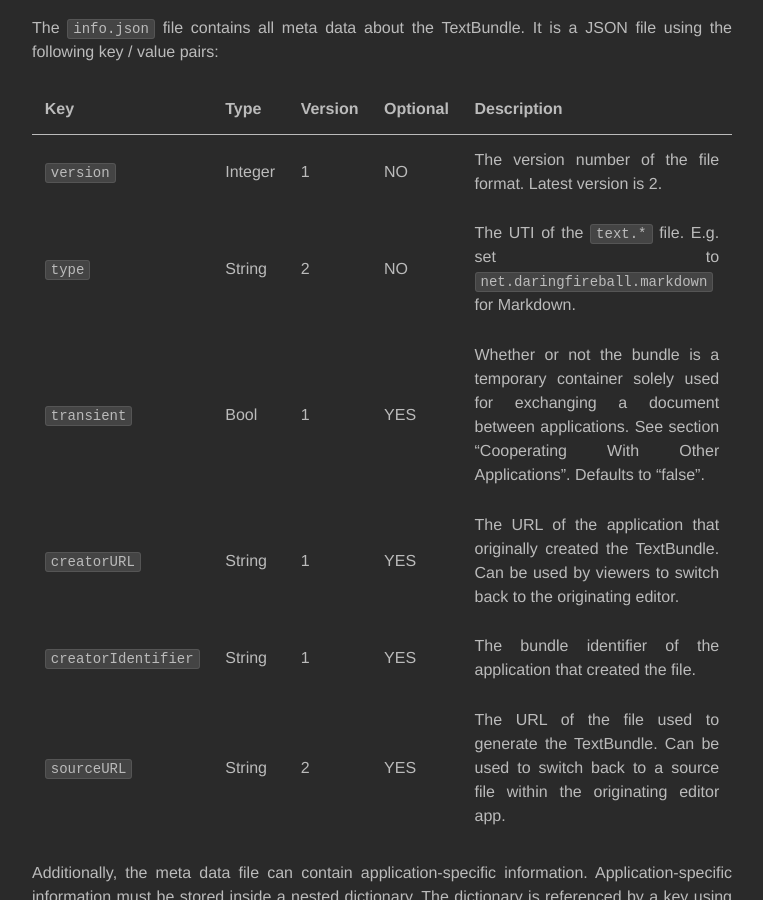
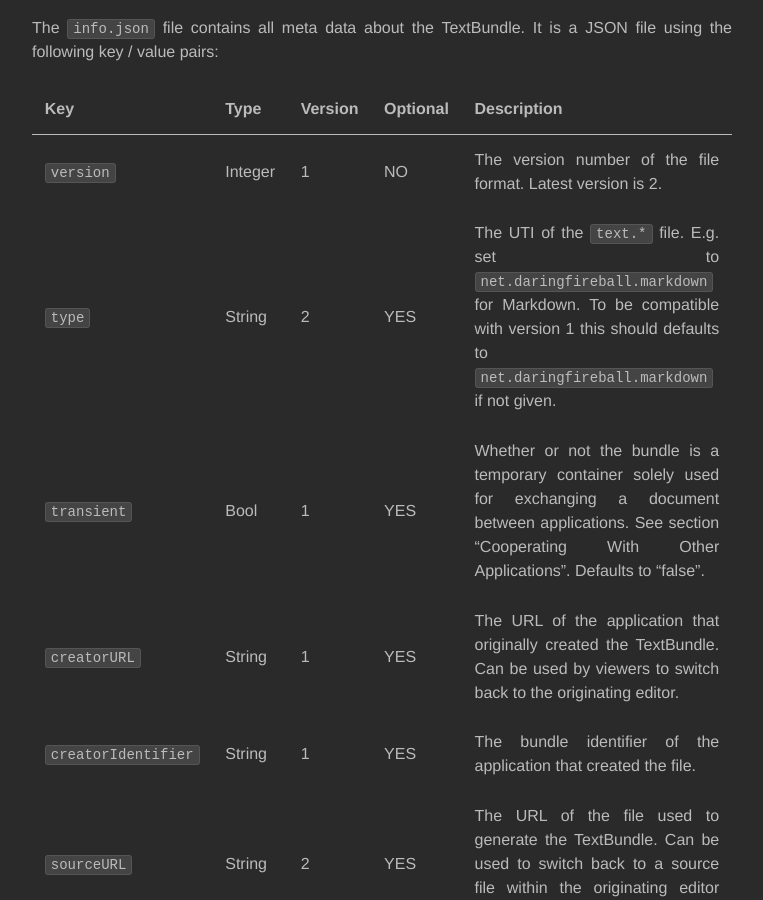
Before and after one commit to textbundle/textbundle.github.io, a Jekyll site: the page built from spec.md, in a window 1280 px wide and 900 px high, scrolled down 1493 px. Shown: the whole window, without its empty margins (258-1021 px from the left). Built offline with Jekyll 4.4.1, drawn with Linux system fonts in a browser that asks for light colours.

Commit message:
Fixes wrongly specified optional type field in spec

```diff
--- a/spec.md
+++ b/spec.md
@@ -39,7 +39,7 @@
 | Key                   | Type       | Version | Optional | Description
 |-----------------------|------------|---------|----------|---------------------------------------------------------------------------------------
 | `version`             | Integer    | 1       | NO       | The version number of the file format. Latest version is 2.
-| `type`                | String     | 2       | NO       | The UTI of the `text.*` file. E.g. set to `net.daringfireball.markdown` for Markdown.
+| `type`                | String     | 2       | YES      | The UTI of the `text.*` file. E.g. set to `net.daringfireball.markdown` for Markdown. To be compatible with version 1 this should defaults to `net.daringfireball.markdown` if not given.
 | `transient`           | Bool       | 1       | YES      | Whether or not the bundle is a temporary container solely used for exchanging a document between applications. See section “Cooperating With Other Applications”. Defaults to "false".
 | `creatorURL`          | String     | 1       | YES      | The URL of the application that originally created the TextBundle. Can be used by viewers to switch back to the originating editor.
 | `creatorIdentifier`   | String     | 1       | YES      | The bundle identifier of the application that created the file.
```
